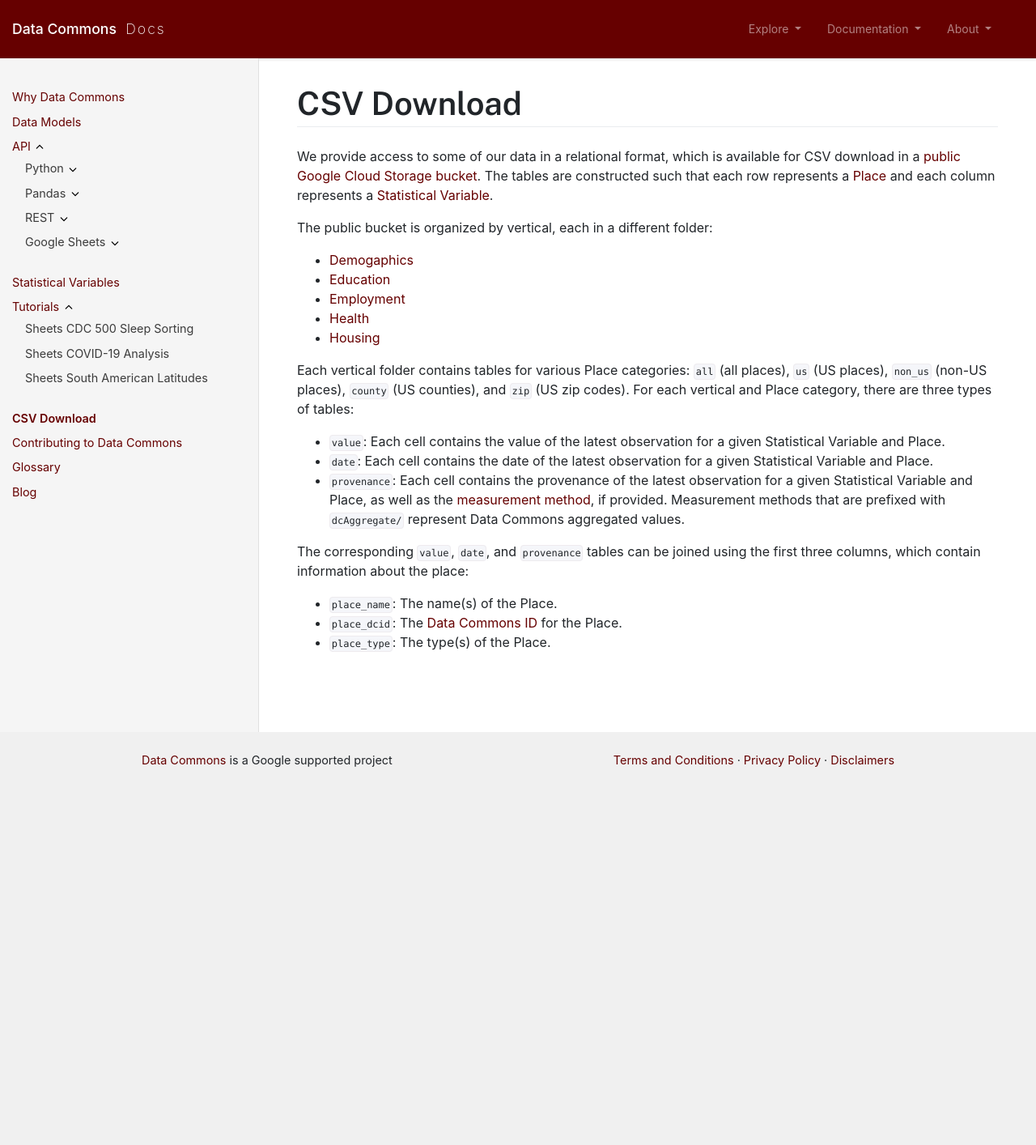
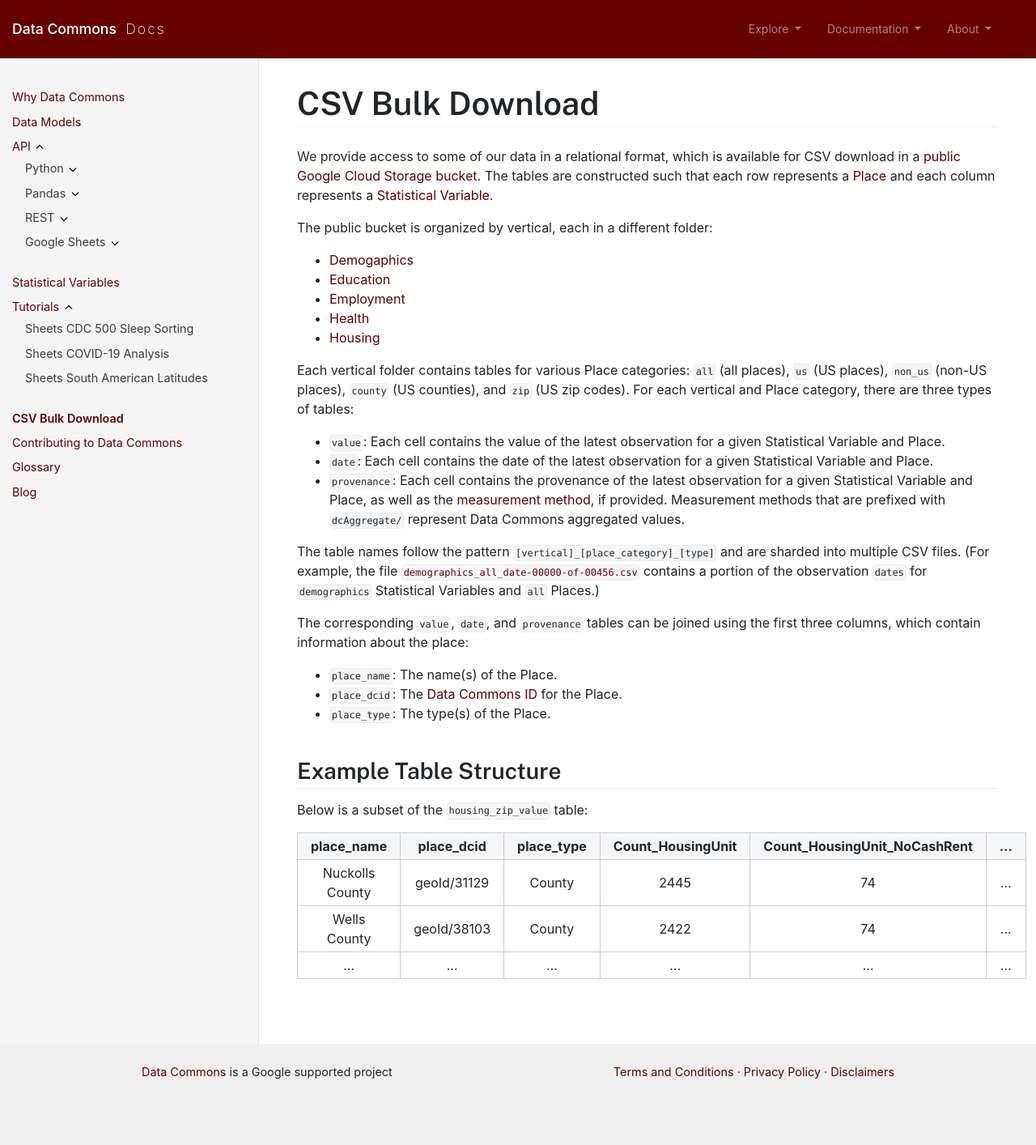
Before and after one commit to datacommonsorg/docsite, a Jekyll site: the page built from csv_download.md, in a window 1280 px wide. Shown: the whole page at 81% size. Built offline with Jekyll 4.4.1, drawn with Linux system fonts in a browser that asks for light colours; comment, search, counter and statistics services are not loaded; before the commit the page ends 1030 px from its top, so only the background shows below that.

Commit message:
address pr comments

```diff
--- a/csv_download.md
+++ b/csv_download.md
@@ -1,11 +1,11 @@
 ---
 layout: default
-title: CSV Download
+title: CSV Bulk Download
 nav_order: 6
 has_children: false
 ---
 
-# CSV Download
+# CSV Bulk Download
 
 We provide access to some of our data in a relational format, which is available for CSV download in a [public Google Cloud Storage bucket](https://console.cloud.google.com/storage/browser/relational_tables). The tables are constructed such that each row represents a [Place](https://datacommons.org/browser/Place) and each column represents a [Statistical Variable](https://datacommons.org/browser/StatisticalVariable).
 
@@ -21,7 +21,19 @@
 * `date`: Each cell contains the date of the latest observation for a given Statistical Variable and Place.
 * `provenance`: Each cell contains the provenance of the latest observation for a given Statistical Variable and Place, as well as the [measurement method](https://docs.datacommons.org/glossary.html), if provided. Measurement methods that are prefixed with `dcAggregate/` represent Data Commons aggregated values.
 
+The table names follow the pattern `[vertical]_[place_category]_[type]` and are sharded into multiple CSV files. (For example, the file [`demographics_all_date-00000-of-00456.csv`](https://storage.googleapis.com/relational_tables/demographics/demographics_all_date-00000-of-00456.csv) contains a portion of the observation `dates` for `demographics` Statistical Variables and `all` Places.)
+
 The corresponding `value`, `date`, and `provenance` tables can be joined using the first three columns, which contain information about the place:
 * `place_name`: The name(s) of the Place.
 * `place_dcid`: The [Data Commons ID](https://docs.datacommons.org/glossary.html) for the Place.
 * `place_type`: The type(s) of the Place.
+
+## Example Table Structure
+
+Below is a subset of the `housing_zip_value` table:
+
+| place_name | place_dcid | place_type | Count_HousingUnit | Count_HousingUnit_NoCashRent | ... |
+| :---: | :---: | :---: | :---: | :---:| :---:|
+|  Nuckolls County | geoId/31129   | County | 2445 |74 | ... |
+| Wells County | geoId/38103 | County | 2422 | 74 | ...|
+| ... | ... | ... | ... | ... | ... |
```
